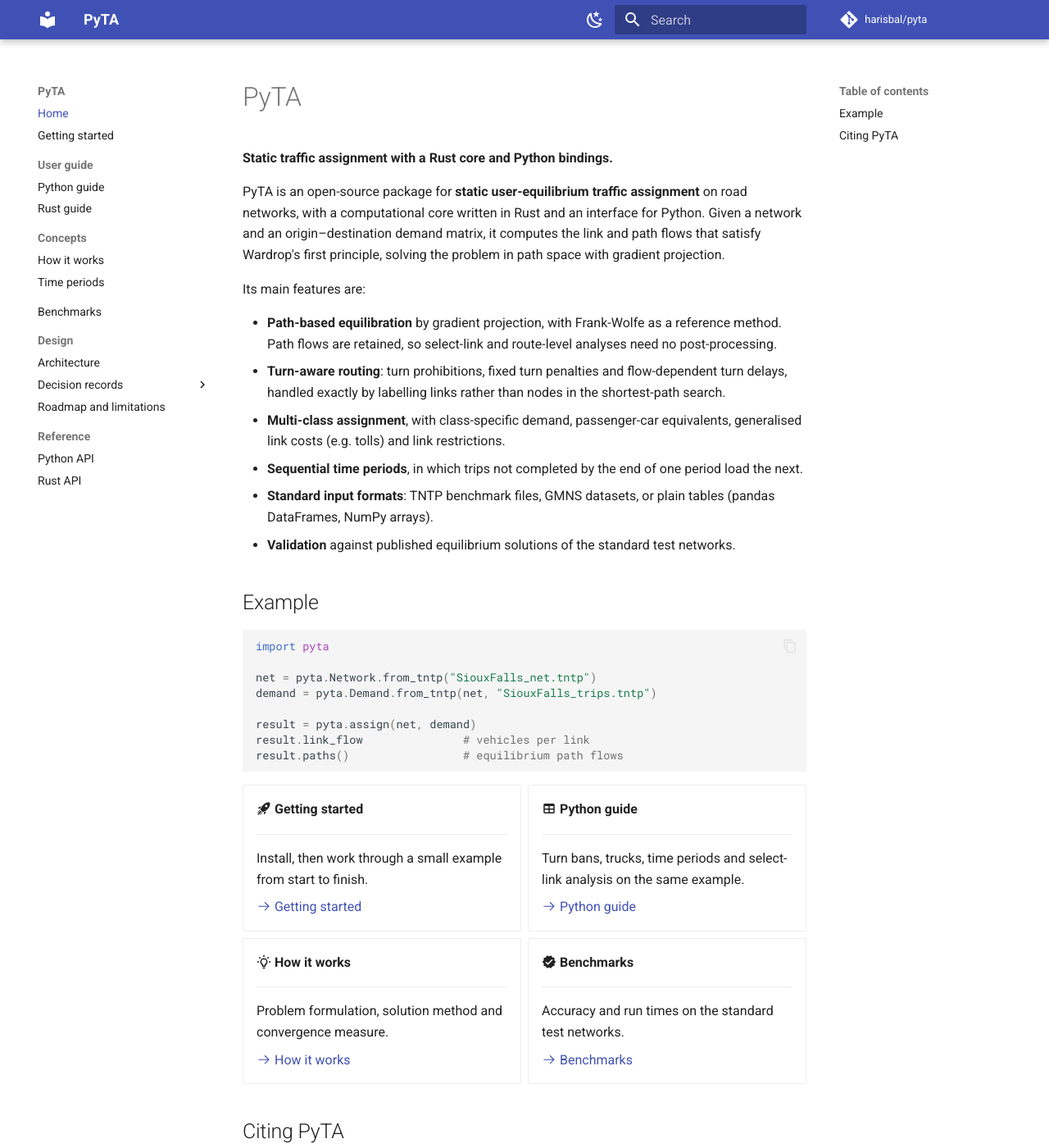
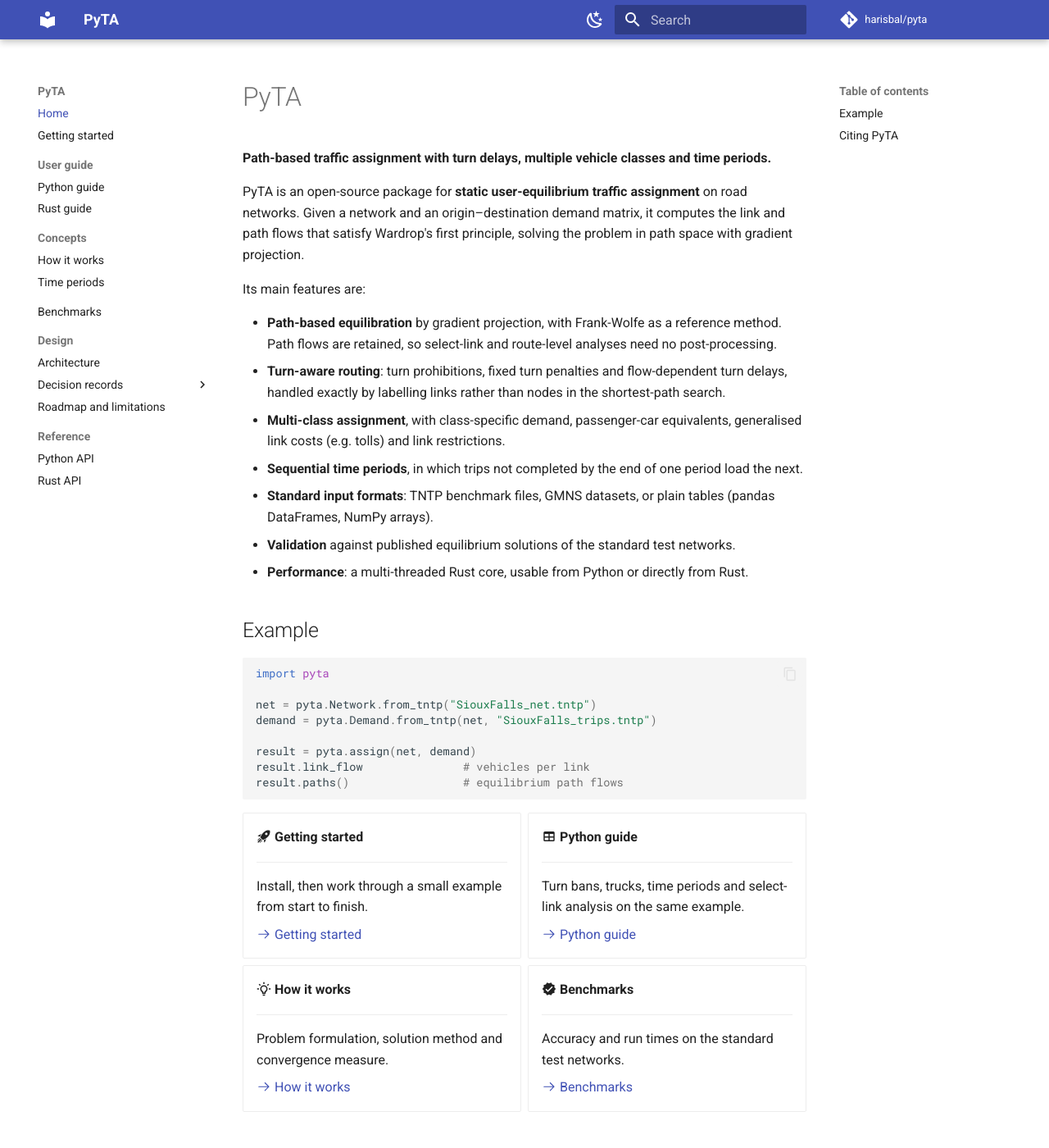
Before and after one commit to harisbal/pyta, an MkDocs documentation site: the page built from docs/index.md, in a window 1280 px wide and 1400 px high. Shown: the whole window at 82% size. Built offline with MkDocs 1.6.1 and Material for MkDocs 9.7.7, drawn with Linux system fonts in a browser that asks for light colours; comment, search, counter and statistics services are not loaded; some of the changed text lies outside the part shown.

Commit message:
Describe PyTA by what it models rather than how it is built
Co-Authored-By: Claude Opus 5.5 <noreply@anthropic.com>
Claude-Session: https://claude.ai/code/session_01H28usXH3LJ6cwe7kqi95Lu

````diff
--- a/docs/index.md
+++ b/docs/index.md
@@ -1,11 +1,10 @@
 # PyTA
 
-**Static traffic assignment with a Rust core and Python bindings.**
+**Path-based traffic assignment with turn delays, multiple vehicle classes and time periods.**
 
-PyTA is an open-source package for **static user-equilibrium traffic assignment** on road networks,
-with a computational core written in Rust and an interface for Python. Given a network and an
-origin–destination demand matrix, it computes the link and path flows that satisfy Wardrop's first
-principle, solving the problem in path space with gradient projection.
+PyTA is an open-source package for **static user-equilibrium traffic assignment** on road networks.
+Given a network and an origin–destination demand matrix, it computes the link and path flows that
+satisfy Wardrop's first principle, solving the problem in path space with gradient projection.
 
 Its main features are:
 
@@ -19,6 +18,7 @@ Its main features are:
 - **Standard input formats**: TNTP benchmark files, GMNS datasets, or plain tables (pandas DataFrames,
   NumPy arrays).
 - **Validation** against published equilibrium solutions of the standard test networks.
+- **Performance**: a multi-threaded Rust core, usable from Python or directly from Rust.
 
 ## Example
 
@@ -73,13 +73,13 @@ result.paths()                 # equilibrium path flows
 
 If you use PyTA in your research, please cite it as:
 
-> Ballis, H. (2026). *PyTA: Static traffic assignment with a Rust core and Python bindings* (Version 0.1.0)
+> Ballis, H. (2026). *PyTA: Path-based static traffic assignment* (Version 0.1.0)
 > [Computer software]. https://github.com/harisbal/pyta
 
 ```bibtex
 @software{ballis_pyta_2026,
   author  = {Ballis, Haris},
-  title   = {{PyTA}: Static traffic assignment with a {Rust} core and {Python} bindings},
+  title   = {{PyTA}: Path-based static traffic assignment},
   year    = {2026},
   version = {0.1.0},
   url     = {https://github.com/harisbal/pyta}
--- a/mkdocs.yml
+++ b/mkdocs.yml
@@ -1,5 +1,5 @@
 site_name: PyTA
-site_description: Static traffic assignment with a Rust core and Python bindings
+site_description: Path-based traffic assignment with turn delays, multiple vehicle classes and time periods
 site_url: https://harisbal.github.io/pyta/
 repo_name: harisbal/pyta
 repo_url: https://github.com/harisbal/pyta
--- a/pyproject.toml
+++ b/pyproject.toml
@@ -5,7 +5,7 @@ build-backend = "maturin"
 [project]
 name = "pyta"
 version = "0.1.0"
-description = "Static traffic assignment with a Rust core: path-based, turn delays, multiple classes."
+description = "Path-based traffic assignment with turn delays, multiple vehicle classes and time periods."
 license = { text = "MIT" }
 requires-python = ">=3.9"
 dependencies = ["numpy>=1.23"]
````
Also changed, not shown: README.md (+7 -7 lines), 1 other file.
